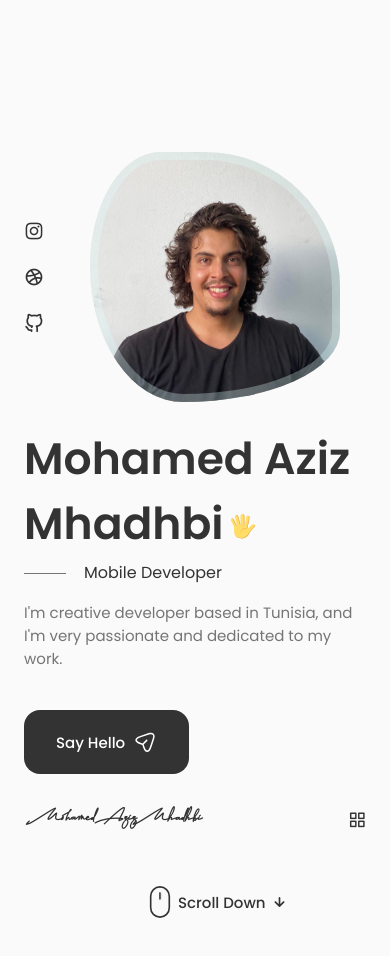
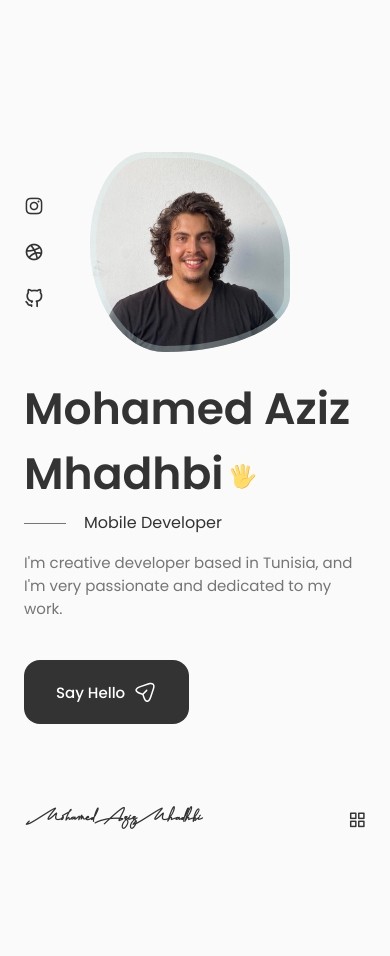
Before and after one commit to Mohamed-Aziz-Mhadhbi/mohamed-aziz-mhadhbi.github.io, a React (Create React App) app: page / in a window 390 px wide. After the commit the page ends 844 px from the top, so only its background shows below. Built offline with nearby package versions, Linux system fonts and the light colour scheme.

Commit message:
medium screen home__scroll

```diff
--- a/src/components/home/home.css
+++ b/src/components/home/home.css
@@ -147,7 +147,6 @@
         width: 250px;
         height: 250px;
         box-shadow: inset 0 0 0 8px rgb(225 255 255 / 30%);
-
     }
 
     .home__scroll {
@@ -166,10 +165,17 @@
     .home__img {
         order: initial;
         justify-self: initial;
+        box-shadow: inset 0 0 0 6px rgb(225 255 255 / 30%);
+        width: 200px;
+        height: 200px;
     }
 
     .home__data {
         grid-column: 1/3;
+    }
+
+    .home__scroll {
+        display: none;
     }
   }
 
```
